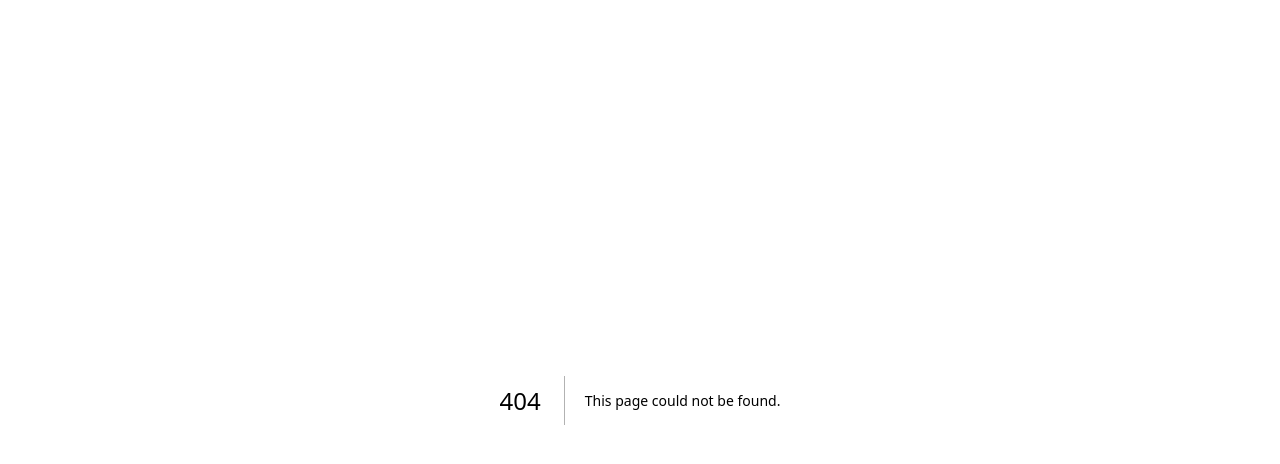
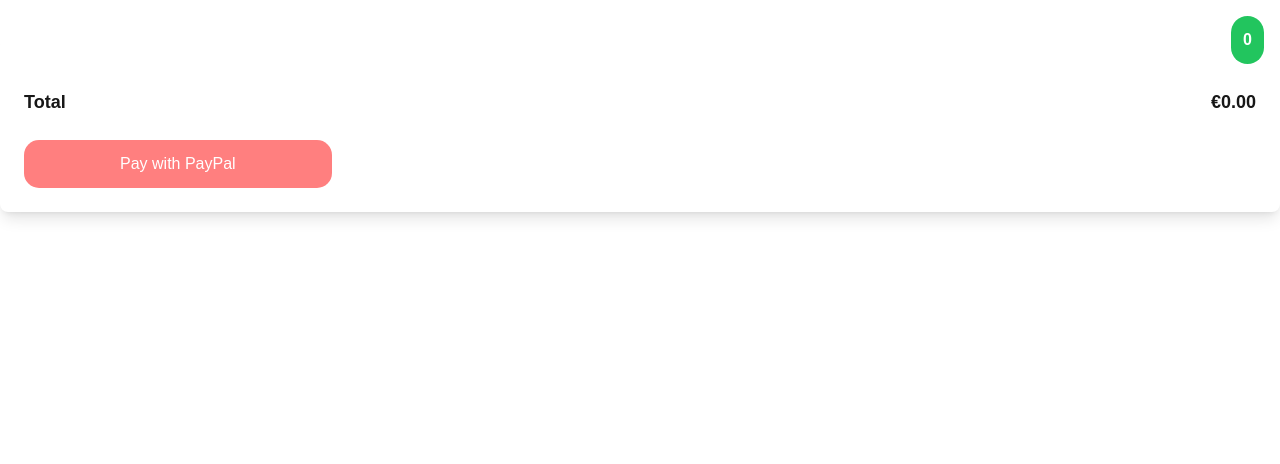
Before and after one commit to bojana-petroska/Plated-Client, a Next.js app: page /user/cart in a window 1280 px wide. Before the commit this address had no page. Shown: the top 464 px of the page. Built offline with nearby package versions, Linux system fonts and the light colour scheme.

Commit message:
added design to the cart page, cart items dynamically added to the icon, changing quantity and removing items with a pop up message

```diff
--- a/src/app/layout.tsx
+++ b/src/app/layout.tsx
@@ -1,6 +1,8 @@
 import type { Metadata } from 'next';
 import '../styles/globals.css';
 import React from 'react';
+import { CartProvider } from '@/contexts/CartContext';
+import ConfirmDeleteModal from '@/components/ConfirmDeleteModal';
 
 export const metadata: Metadata = {
   title: 'Create Next App',
@@ -14,42 +16,13 @@ export default function RootLayout({
 }>) {
   return (
     <html lang="en">
-      <body>{children}</body>
+      <head />
+      <body>
+        <CartProvider>
+          {children}
+          <ConfirmDeleteModal />
+        </CartProvider>
+      </body>
     </html>
   );
 }
-
-// 'use client';
-// import React from 'react';
-// import { usePathname } from 'next/navigation';
-// import NavbarRestaurant from '../components/NavbarRestaurant';
-// import NavbarUser from '../components/NavbarUser';
-// import Footer from '../components/Footer';
-// import '../styles/globals.css';
-
-// export default function GeneralLayout({
-//   children,
-// }: {
-//   children: React.ReactNode;
-// }) {
-//   const pathname = usePathname();
-
-//   const isRestaurantLanding = pathname === '/restaurant/landing' || '/restaurant/signin';
-//   const isRestaurantRoute = pathname.startsWith('/restaurant');
-//   const isUserLanding = pathname === '/user/landing' || 'user/signin';
-//   const isUserRoute = pathname.startsWith('/user');
-
-//   return (
-//     <html lang="en">
-//       <body>
-//         {!isRestaurantLanding && isRestaurantRoute && <NavbarRestaurant />}
-
-//         {!isUserLanding && isUserRoute && <NavbarUser />}
-
-//         <main>{children}</main>
-
-//         {!isRestaurantLanding && !isUserLanding && <Footer />}
-//       </body>
-//     </html>
-//   );
-// }
--- a/src/app/restaurant/[id]/page.tsx
+++ b/src/app/restaurant/[id]/page.tsx
@@ -1,17 +1,31 @@
 'use client';
 import React, { useEffect, useState } from 'react';
 import axiosInstance from '../../../services/api/axiosInstance';
-import { IMenuItem, IRestaurant } from '@/types';
+import { IMenuItem, IOrderItem, IRestaurant } from '@/types';
 import NavbarUser from '@/components/NavbarUser';
 import RestaurantList from '@/components/RestaurantList';
 import Bestsellers from '@/components/Bestsellers';
+import { useCart } from '@/contexts/CartContext';
 
 const SingleRestaurantPage = ({ params }: { params: { id: string } }) => {
   const { id } = params;
   const [restaurant, setRestaurant] = useState<IRestaurant | null>(null);
   const [menuItems, setMenuItems] = useState<IMenuItem[]>([]);
-  const [cart, setCart] = useState<IMenuItem[]>([]);
   const [error, setError] = useState('');
+  const [alert, setAlert] = useState(false);
+
+  const { addToCart, cart } = useCart();
+
+  const handleAddToCart = (item: IMenuItem) => {
+    const orderItem: IOrderItem = {
+      menuItem: item,
+      quantity: 1,
+    };
+    addToCart(orderItem);
+    setAlert(true);
+    setTimeout(() => setAlert(false), 2000);
+    console.log('CART:', cart);
+  };
 
   useEffect(() => {
     const fetchRestaurantDetails = async () => {
@@ -34,10 +48,6 @@ const SingleRestaurantPage = ({ params }: { params: { id: string } }) => {
 
   const handleRestaurantClick = (restaurantId: number | undefined) => {
     console.log('Clicked restaurant:', restaurantId);
-  };
-
-  const addToCart = (menuItem: IMenuItem) => {
-    setCart((prevCart) => [...prevCart, menuItem]);
   };
 
   if (error) {
@@ -67,9 +77,8 @@ const SingleRestaurantPage = ({ params }: { params: { id: string } }) => {
                 <p className="text-gray-700 mt-1">{item.price} €</p>
               </div>
               <button
-          onClick={() => addToCart(item)}
-          className="border-2 border-[#FF7F7F] text-[#FF7F7F] rounded-full w-5 h-5 flex items-center justify-center transition-all duration-200 hover:bg-[#FF7F7F] hover:text-white"
-        >
+                onClick={() => handleAddToCart(item)}
+                className="border-2 border-[#FF7F7F] text-[#FF7F7F] rounded-full w-5 h-5 flex items-center justify-center transition-all duration-200 hover:bg-[#FF7F7F] hover:text-white">
                 +
               </button>
             </li>
@@ -77,6 +86,12 @@ const SingleRestaurantPage = ({ params }: { params: { id: string } }) => {
         ))}
       </ul>
 
+      {alert && (
+        <div className="fixed top-1/2 left-1/2 transform -translate-x-1/2 -translate-y-1/2 bg-green-500 text-white text-center p-5 rounded z-50">
+          Item added to cart!
+        </div>
+      )}
+
       <NavbarUser />
     </div>
   );
--- /dev/null
+++ b/src/app/user/cart/page.tsx
@@ -0,0 +1,83 @@
+'use client';
+import React from 'react';
+import { useCart } from '@/contexts/CartContext';
+import Button from '@/components/Buttons';
+
+const CartPage = () => {
+  const { cart, totalQuantity, updateItemQuantity } = useCart();
+
+  const handleUpdateQuantity = (
+    id: number | undefined,
+    action: 'increase' | 'decrease'
+  ) => {
+    if (id !== undefined) {
+      updateItemQuantity(id, action);
+    }
+    console.log('AM I CLICKED?');
+  };
+
+  const total = cart.reduce((acc, item) => {
+    if (item.menuItem && item.menuItem.price) {
+      return acc + item.menuItem.price * item.quantity;
+    }
+    return acc;
+  }, 0);
+
+  return (
+    <div className="container mx-auto mt-10">
+      <div className="fixed top-4 right-4 bg-green-500 text-white rounded-full flex items-center justify-center p-3 z-50">
+        <span className="font-bold">{totalQuantity}</span>
+      </div>
+
+      <div className="bg-white rounded-lg p-6 shadow-lg">
+        {cart.map((item, index) => (
+          <div
+            key={`${item.menuItem?.menuItem_id}-${index}`}
+            className="border-b border-gray-300 py-4">
+            <div className="flex justify-between">
+              <span className="font-semibold text-lg">
+                {item.menuItem?.name}
+              </span>
+              <span className="text-gray-700">
+                €{(item.menuItem?.price * item.quantity).toFixed(2)}
+              </span>
+            </div>
+            <div className="flex justify-between mt-2 items-center bg-gray-100 rounded-lg p-2">
+              <button
+                className="text-xl text-gray-700"
+                onClick={() =>
+                  handleUpdateQuantity(item.menuItem?.menuItem_id, 'decrease')
+                }>
+                -
+              </button>
+              <span className="font-semibold">{item.quantity}</span>
+              <button
+                className="text-xl text-gray-700"
+                onClick={() =>
+                  handleUpdateQuantity(item.menuItem?.menuItem_id, 'increase')
+                }>
+                +
+              </button>
+            </div>
+          </div>
+        ))}
+
+        <div className="mt-6 flex justify-between font-semibold text-lg">
+          <span>Total</span>
+          <span>€{total.toFixed(2)}</span>
+        </div>
+
+        <div className="mt-6">
+          <Button
+            onClick={() => console.log('Proceeding to PayPal...')}
+            text="Pay with PayPal"
+            type="pink"
+            size="default"
+          />
+        </div>
+      </div>
+    </div>
+  );
+};
+
+export default CartPage;
--- a/src/components/Buttons.tsx
+++ b/src/components/Buttons.tsx
@@ -2,12 +2,13 @@ import React from 'react';
 
 interface ButtonProps {
   onClick: (e?: React.MouseEvent<HTMLButtonElement>) => void;
-  text: string;
+  text?: string;
   type: 'white' | 'pink';
   size?: 'default' |'small';
+  children?: React.ReactNode;
 }
 
-const Button: React.FC<ButtonProps> = ({ onClick, text, type, size = 'default' }) => {
+const Button: React.FC<ButtonProps> = ({ onClick, text, type, size = 'default', children }) => {
   const baseStyles = 'px-24 py-3 rounded-[15px] transition duration-300';
   const sizeStyles = size === 'small' ? 'px-4 py-1' : 'px-24 py-3';
   const whiteButtonStyles = 'bg-white text-black hover:bg-gray-100';
@@ -17,7 +18,7 @@ const Button: React.FC<ButtonProps> = ({ onClick, text, type, size = 'default' }
     <button
       onClick={onClick}
       className={`${baseStyles} ${sizeStyles} ${type === 'white' ? whiteButtonStyles : pinkButtonStyles}`}>
-      {text}
+      {children || text}
     </button>
   );
 };
--- /dev/null
+++ b/src/components/ConfirmDeleteModal.tsx
@@ -0,0 +1,42 @@
+'use client';
+import React from 'react';
+import { useCart } from '@/contexts/CartContext';
+import Button from '@/components/Buttons';
+
+const ConfirmDeleteModal: React.FC = () => {
+  const { showModal, itemToDelete, confirmDelete, cancelDelete } = useCart();
+
+  if (!showModal || !itemToDelete) return null;
+
+  return (
+    <div className="fixed inset-0 flex items-center justify-center bg-black bg-opacity-50 z-50">
+      <div className="bg-white p-6 rounded-lg w-96 text-center shadow-lg">
+        <h3 className="text-lg font-semibold mb-4">
+          Are you sure you want to delete this item?
+        </h3>
+        <p className="text-gray-700 mb-6">{itemToDelete.menuItem?.name}</p>
+        <div className="flex justify-between gap-4">
+          <Button
+            onClick={() => {
+              confirmDelete(true);
+              cancelDelete();
+            }}
+            type="pink"
+            size="small">
+            Yes
+          </Button>
+          <Button
+            onClick={() => {
+              cancelDelete();
+            }}
+            type="white"
+            size="small">
+            No
+          </Button>
+        </div>
+      </div>
+    </div>
+  );
+};
+
+export default ConfirmDeleteModal;
--- a/src/components/NavbarUser.tsx
+++ b/src/components/NavbarUser.tsx
@@ -1,26 +1,43 @@
 'use client';
 import React from 'react';
 import Link from 'next/link';
+import { useCart } from '@/contexts/CartContext';
 
 const NavbarUser = () => {
+  const { totalQuantity } = useCart();
+  console.log('Rendering NavbarUser, cart length:', totalQuantity);
+
   return (
     <footer className="fixed bottom-0 left-0 right-0 bg-gray-100 py-4 flex justify-around items-center rounded-t-xl shadow-md z-50">
       <NavButton href="/user/home" svg={homeIcon} />
       <NavButton href="/user/orders" svg={ordersIcon} />
-      <NavButton href="/user/cart" svg={cartIcon} />
+      <NavButton href="/user/cart" svg={cartIcon}>
+        {totalQuantity > 0 && (
+          <span className="absolute top-0 right-0 bg-red-500 text-white text-xs rounded-full w-5 h-5 flex items-center justify-center border border-white">
+            {totalQuantity}
+          </span>
+        )}
+      </NavButton>
       <NavButton href="/user/profile" svg={profileIcon} />
     </footer>
   );
 };
 
-const NavButton: React.FC<{ href: string; svg: string }> = ({ href, svg }) => {
+const NavButton: React.FC<{
+  href: string;
+  svg: string;
+  children?: React.ReactNode;
+}> = ({ href, svg, children }) => {
   return (
-    <Link href={href} className="relative flex items-center justify-center w-12 h-12 bg-gray-100 text-black rounded-full hover:bg-black hover:text-white transition-all duration-300"
-    aria-label="Navigation Button">
-        <span
-          className="absolute inset-0 flex items-center justify-center"
-          dangerouslySetInnerHTML={{ __html: svg }}
-        />
+    <Link
+      href={href}
+      className="relative flex items-center justify-center w-12 h-12 bg-gray-100 text-black rounded-full hover:bg-black hover:text-white transition-all duration-300"
+      aria-label="Navigation Button">
+      <span
+        className="absolute inset-0 flex items-center justify-center"
+        dangerouslySetInnerHTML={{ __html: svg }}
+      />
+      {children}
     </Link>
   );
 };
--- /dev/null
+++ b/src/contexts/CartContext.tsx
@@ -0,0 +1,130 @@
+'use client';
+import { IOrderItem } from '@/types';
+import React, {
+  createContext,
+  ReactNode,
+  useContext,
+  useEffect,
+  useMemo,
+  useState,
+} from 'react';
+
+interface CartContextProps {
+  cart: IOrderItem[];
+  totalQuantity: number;
+  addToCart: (menuItem: IOrderItem) => void;
+  updateItemQuantity: (id: number, action: 'increase' | 'decrease') => void;
+  showModal: boolean;
+  itemToDelete: IOrderItem | null;
+  confirmDelete: (confirm: boolean) => void;
+  cancelDelete: () => void;
+}
+
+const CartContext = createContext<CartContextProps | null>(null);
+
+export const CartProvider: React.FC<{ children: ReactNode }> = ({
+  children,
+}) => {
+  const [cart, setCart] = useState<IOrderItem[]>([]);
+  const [showModal, setShowModal] = useState(false);
+  const [itemToDelete, setItemToDelete] = useState<IOrderItem | null>(null);
+
+  const addToCart = (menuItem: IOrderItem) => {
+    setCart((prevCart) => {
+      const existingItemIndex = prevCart.findIndex(
+        (item) => item.menuItem?.menuItem_id === menuItem.menuItem?.menuItem_id
+      );
+
+      if (existingItemIndex !== -1) {
+        const updatedCart = prevCart.map((item, index) =>
+          index === existingItemIndex
+            ? { ...item, quantity: item.quantity + menuItem.quantity }
+            : item
+        );
+        return updatedCart;
+      } else {
+        return [...prevCart, menuItem];
+      }
+    });
+  };
+
+  const updateItemQuantity = (
+    id: number | undefined,
+    action: 'increase' | 'decrease'
+  ) => {
+    setCart((prevCart) => {
+      const updatedCart = prevCart.map((item) =>
+        item.menuItem?.menuItem_id === id
+          ? {
+              ...item,
+              quantity:
+                action === 'increase'
+                  ? item.quantity + 1
+                  : item.quantity - 1,
+            }
+          : item
+      );
+
+      if (action === 'decrease') {
+        const item = updatedCart.find((i) => i.menuItem?.menuItem_id === id);
+        if (item && item.quantity === 0) {
+          setItemToDelete(item);
+          setShowModal(true);
+          return prevCart;
+        }
+      }
+
+      return updatedCart;
+    });
+  };
+
+  const totalQuantity = useMemo(
+    () => cart.reduce((total, item) => total + item.quantity, 0),
+    [cart]
+  );
+
+  const confirmDelete = (confirm: boolean) => {
+    if (confirm && itemToDelete) {
+      setCart((prevCart) =>
+        prevCart.filter(
+          (item) =>
+            item.menuItem?.menuItem_id !== itemToDelete.menuItem?.menuItem_id
+        )
+      );
+    }
+    cancelDelete();
+  };
+
+  const cancelDelete = () => {
+    setShowModal(false);
+    setItemToDelete(null);
+  };
+
+  useEffect(() => {
+    console.log('Updated Cart:', cart);
+  }, [cart]);
+
+  return (
+    <CartContext.Provider
+      value={{
+        cart,
+        totalQuantity,
+        addToCart,
+        updateItemQuantity,
+        showModal,
+        itemToDelete,
+        confirmDelete,
+        cancelDelete,
+      }}>
+      {children}
+    </CartContext.Provider>
+  );
+};
+
+export const useCart = () => {
+  const context = useContext(CartContext);
+  if (!context) {
+    throw new Error('useCart must be used within a CartProvider');
+  }
+  return context;
+};
```
Lines whose indentation alone changed are shown as unchanged.
